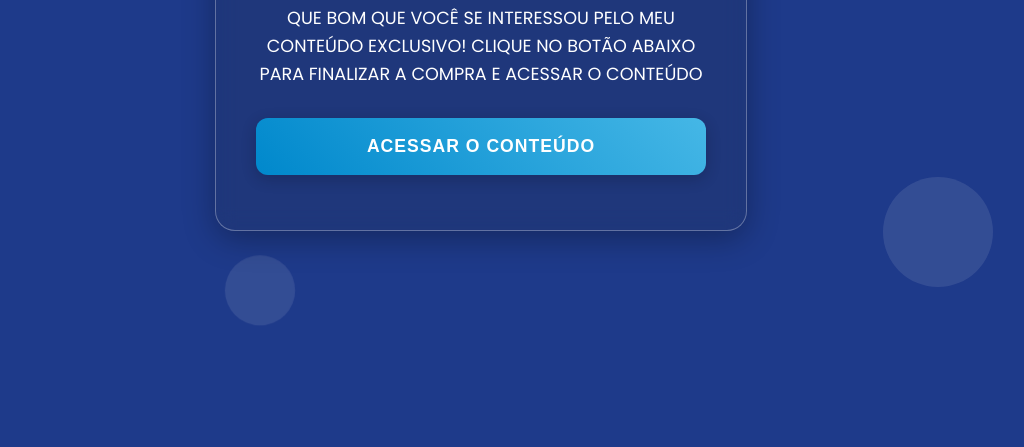
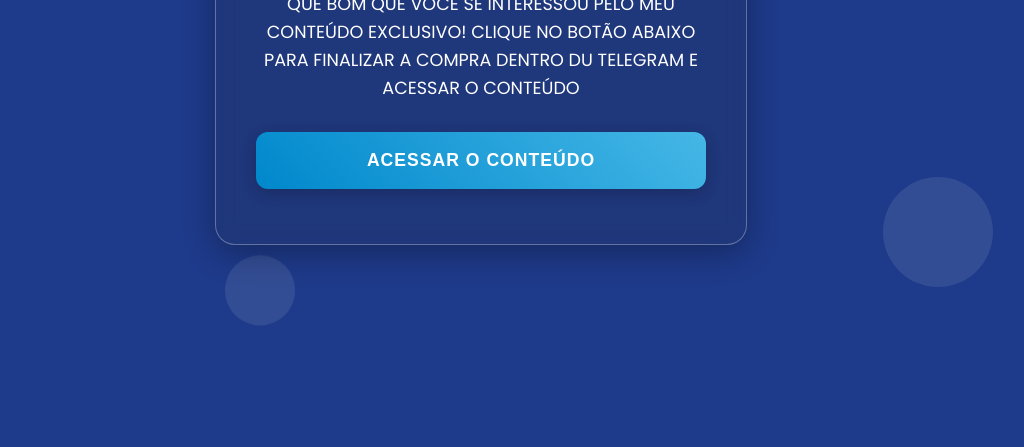
Before and after one commit to alcides792/packs-2, a plain HTML site: page alerta-vidro.html in a window 1280 px wide. Shown: the part 353-800 px from the top of the page, without its empty margins (159-1183 px from the left). Drawn offline with Linux system fonts and the light colour scheme.

Commit message:
Update purchase instructions in alerta-vidro.html

```diff
--- a/alerta-vidro.html
+++ b/alerta-vidro.html
@@ -220,7 +220,7 @@
 
   <div class="glass-box">
     <h2>Olá MEU BEM !</h2>
-    <p>QUE BOM QUE VOCÊ SE INTERESSOU PELO MEU CONTEÚDO EXCLUSIVO! CLIQUE NO BOTÃO ABAIXO PARA FINALIZAR A COMPRA E ACESSAR O CONTEÚDO</p>
+    <p>QUE BOM QUE VOCÊ SE INTERESSOU PELO MEU CONTEÚDO EXCLUSIVO! CLIQUE NO BOTÃO ABAIXO PARA FINALIZAR A COMPRA DENTRO DU TELEGRAM E ACESSAR O CONTEÚDO</p>
     <button id="telegramBtn">ACESSAR O CONTEÚDO</button>
 
   </div>
```
